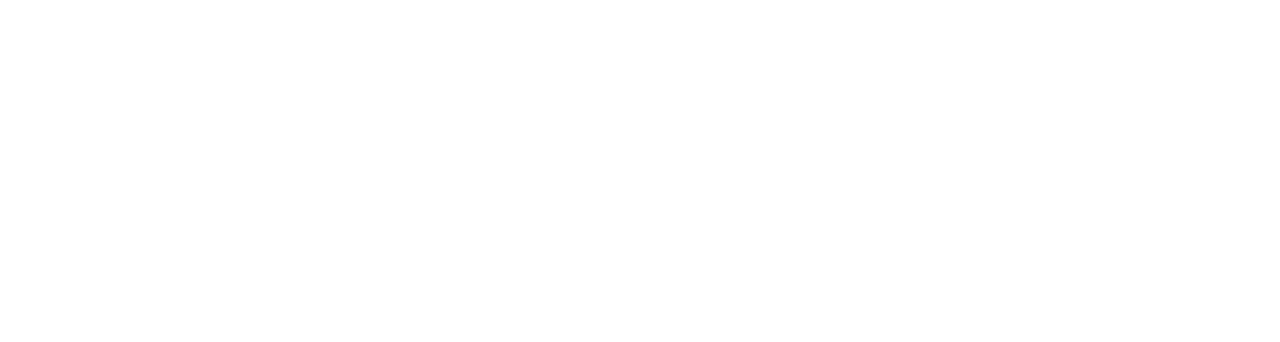
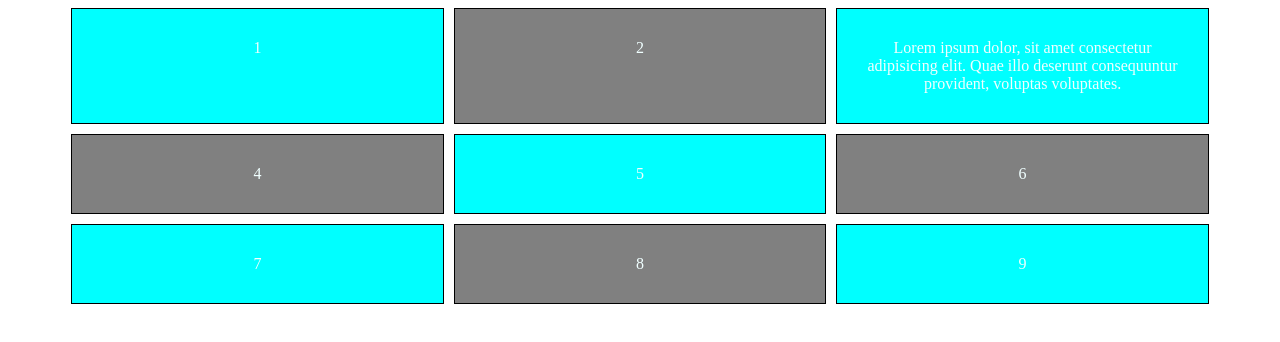
Before and after one commit to Raddames-Tonui/Learn-grid, a plain HTML site: page index.html in a window 1280 px wide. Drawn offline with Linux system fonts and the light colour scheme.

Commit message:
added grid columns

```diff
--- a/index.html
+++ b/index.html
@@ -7,16 +7,16 @@
     <link rel="stylesheet" href="./style .css">
 </head>
 <body>
-    <div>
-        <div></div>
-        <div></div>
-        <div></div>
-        <div></div>
-        <div></div>
-        <div></div>
-        <div></div>
-        <div></div>
-        <div></div>
+    <div id="container">
+        <div>1</div>
+        <div>2</div>
+        <div>Lorem ipsum dolor, sit amet consectetur adipisicing elit. Quae illo deserunt consequuntur provident, voluptas voluptates.</div>
+        <div>4</div>
+        <div>5</div>
+        <div>6</div>
+        <div>7</div>
+        <div>8</div>
+        <div>9</div>
     </div>
 
 </body>
--- a/style .css
+++ b/style .css
@@ -1,3 +1,30 @@
 body{
+    color: azure;
+    text-align:center;
 
 }
+
+#container{
+    margin: 0 auto;
+    max-width: 90%;
+    display:grid;
+
+    /* Using % */
+    /* grid-template-columns: 30% 40% 30%;  */
+    /* using fraction */
+    /* grid-template-columns: 1fr 2fr 2fr; */
+    /* using repeat() */
+    grid-template-columns: repeat(3, 1fr);
+    /* grid-template-rows:minmax(200px,auto) ; */
+    grid-template-rows:4, minmax(3fr,auto);
+    grid-gap: 10px;
+}
+#container div{
+    background-color: aqua;
+    padding: 30px;
+    border: 1px solid black;
+
+}
+#container div:nth-child(even){
+    background-color: gray;
+}
```
Also changed, not shown: 1 other file.
